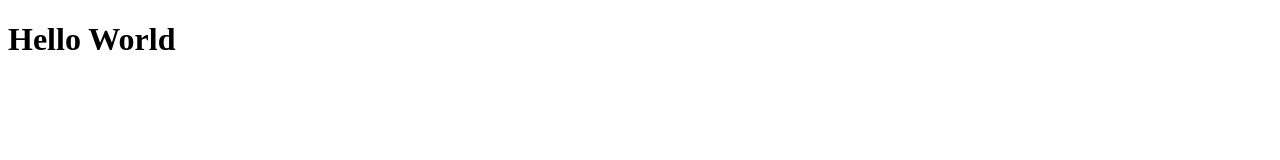
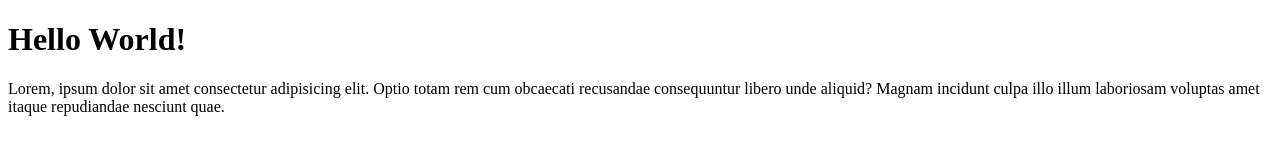
Before and after one commit to EmmaKbl/BakingWebsite, a plain HTML site: page index.html in a window 1280 px wide. Drawn offline with Linux system fonts and the light colour scheme.

Commit message:
Lorem1 added

```diff
--- a/index.html
+++ b/index.html
@@ -10,8 +10,11 @@
 
 <body>
     <h1>
-        Hello World
+        Hello World!
     </h1>
+    <p>
+        Lorem, ipsum dolor sit amet consectetur adipisicing elit. Optio totam rem cum obcaecati recusandae consequuntur libero unde aliquid? Magnam incidunt culpa illo illum laboriosam voluptas amet itaque repudiandae nesciunt quae.
+    </p>
 </body>
 
 </html>
```
